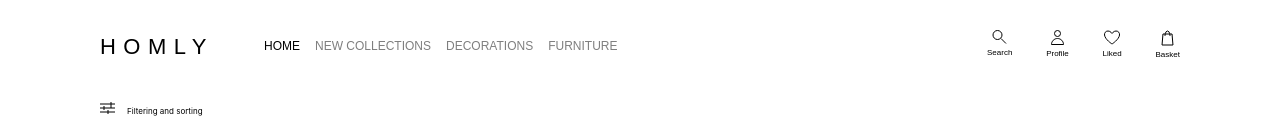
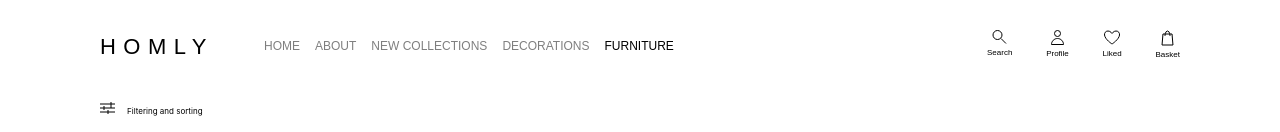
Before and after one commit to miwrona-deloitte/ecommerce, a React (Create React App) app: page /furniture in a window 1280 px wide. Shown: the top 132 px of the page. Built offline with nearby package versions, Linux system fonts and the light colour scheme; a web font is replaced by a local one.

Commit message:
menu highlight active tab

```diff
--- a/src/components/Layout/Navbar.scss
+++ b/src/components/Layout/Navbar.scss
@@ -33,7 +33,7 @@
         opacity: 0.5;
         text-transform: uppercase;
       }
-      a:first-of-type {
+      .active {
         opacity: 1;
         font-weight: 500;
       }
--- a/src/components/Layout/Navbar.tsx
+++ b/src/components/Layout/Navbar.tsx
@@ -1,4 +1,4 @@
-import { Link } from 'react-router-dom';
+import { NavLink } from 'react-router-dom';
 import './Navbar.scss';
 import { useState } from 'react';
 import { useSelector } from 'react-redux';
@@ -8,15 +8,16 @@ import './Navbar.scss';
 
 const Logo = () => (
   <div className='logo'>
-    <Link to='/home'>Homly</Link>
+    <NavLink to='/home'>Homly</NavLink>
   </div>
 );
 const Menu = () => (
   <nav className='menu'>
-    <Link to='/home'>Home</Link>
-    <Link to='/furniture'>New Collections</Link>
-    <Link to='/furniture'>Decorations</Link>
-    <Link to='/furniture'>Furniture</Link>
+    <NavLink to='/home'>Home</NavLink>
+    <NavLink to='about'>about</NavLink>
+    <NavLink to='/new-collections'>New Collections</NavLink>
+    <NavLink to='/decorations'>Decorations</NavLink>
+    <NavLink to='/furniture'>Furniture</NavLink>
   </nav>
 );
 
```
